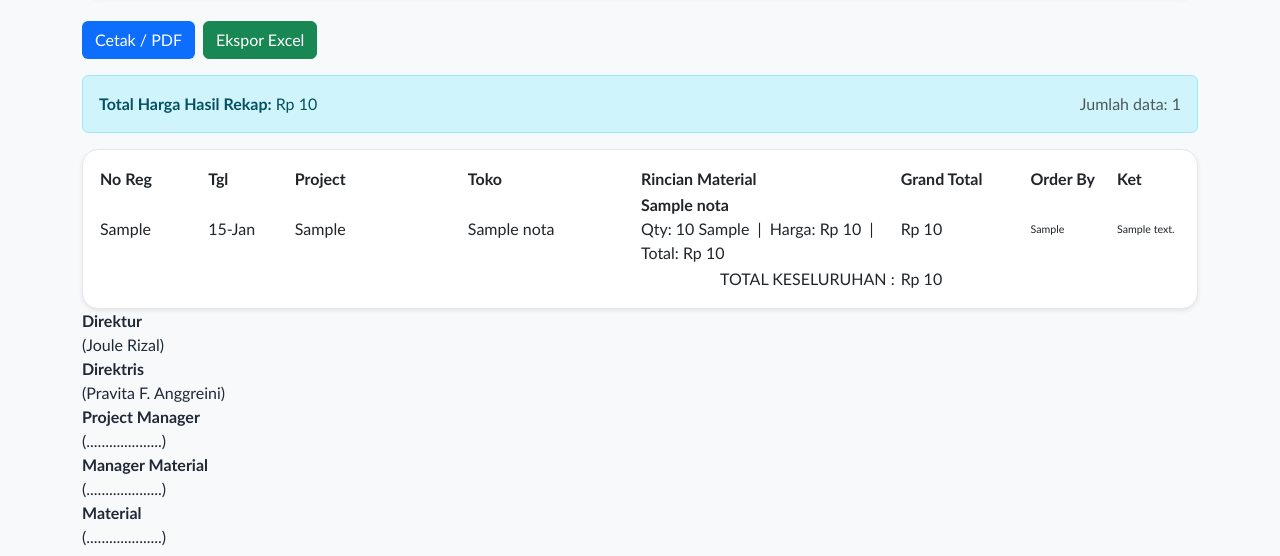
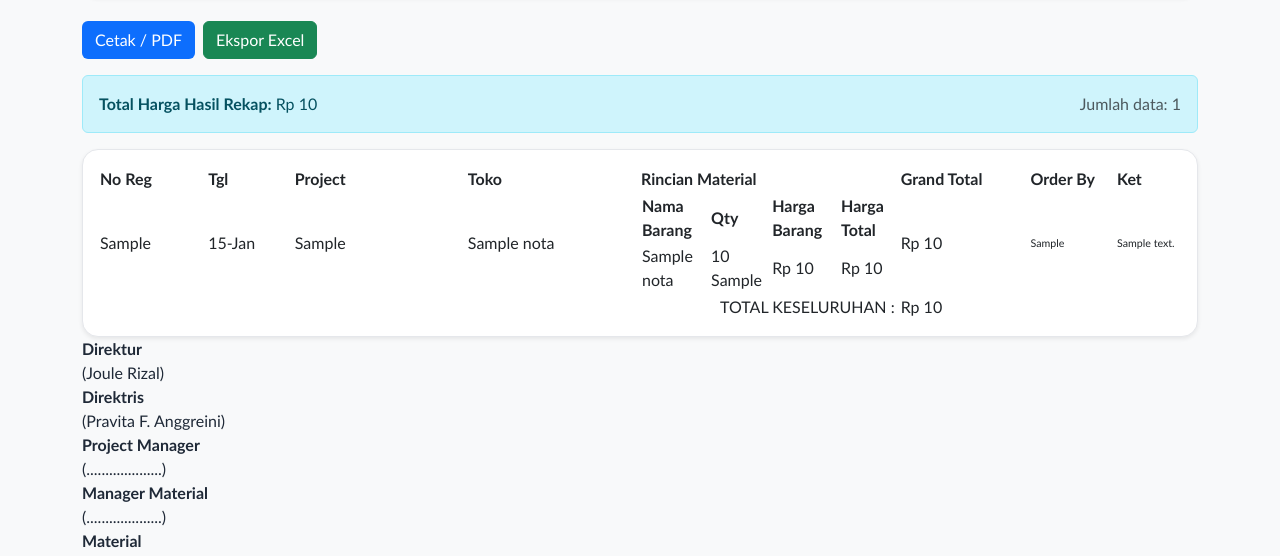
Before and after one commit to PutraProgramer26/Nota-Web, a PHP site: page /rekap_nota.php in a window 1280 px wide. Shown: the part 185-741 px from the top of the page. Run offline with PHP 8.4, Linux system fonts and the light colour scheme; the visitor is signed in with stand-in values (Sample User, id 1); tables that the repository leaves empty or names only in its code hold one stand-in row (values such as "Sample post").

Commit message:
update rekap nota

```diff
--- a/rekap_nota.php
+++ b/rekap_nota.php
@@ -382,16 +386,26 @@ $bulanNamaCetak = $bulanIndonesia[$bulanYearCetak] ?? '';
                                         <td><?php echo htmlspecialchars($summary['nama_toko'] ?: '-'); ?></td>
                                         <td>
                                             <div class="material-list">
-                                                <?php foreach ($summary['items'] as $item) : ?>
-                                                    <div class="material-item">
-                                                        <strong><?php echo htmlspecialchars($item['nama_barang'] ?: '-'); ?></strong>
-                                                        <div class="material-meta">
-                                                            Qty: <?php echo htmlspecialchars($item['jumlah_barang'] ?? 0); ?> <?php echo htmlspecialchars($item['satuan_barang'] ?: '-'); ?>
-                                                            &nbsp;|&nbsp; Harga: Rp <?php echo htmlspecialchars(number_format($item['harga_barang'] ?? 0, 0, '.', ',')); ?>
-                                                            &nbsp;|&nbsp; Total: Rp <?php echo htmlspecialchars(number_format($item['total_harga'] ?? 0, 0, '.', ',')); ?>
-                                                        </div>
-                                                    </div>
-                                                <?php endforeach; ?>
+                                                <table class="material-table">
+                                                    <thead>
+                                                        <tr>
+                                                            <th>Nama Barang</th>
+                                                            <th>Qty</th>
+                                                            <th>Harga Barang</th>
+                                                            <th>Harga Total</th>
+                                                        </tr>
+                                                    </thead>
+                                                    <tbody>
+                                                        <?php foreach ($summary['items'] as $item) : ?>
+                                                            <tr>
+                                                                <td><?php echo htmlspecialchars($item['nama_barang'] ?: '-'); ?></td>
+                                                                <td><?php echo htmlspecialchars($item['jumlah_barang'] ?? 0); ?> <?php echo htmlspecialchars($item['satuan_barang'] ?: '-'); ?></td>
+                                                                <td class="number-cell">Rp <?php echo htmlspecialchars(number_format($item['harga_barang'] ?? 0, 0, '.', ',')); ?></td>
+                                                                <td class="number-cell">Rp <?php echo htmlspecialchars(number_format($item['total_harga'] ?? 0, 0, '.', ',')); ?></td>
+                                                            </tr>
+                                                        <?php endforeach; ?>
+                                                    </tbody>
+                                                </table>
                                             </div>
                                         </td>
                                         <td class="number-cell">Rp <?php echo htmlspecialchars(number_format($summary['grand_total'] ?? 0, 0, '.', ',')); ?></td>
```
Also changed, not shown: other parts of rekap_nota.php (+15 -11 lines).
